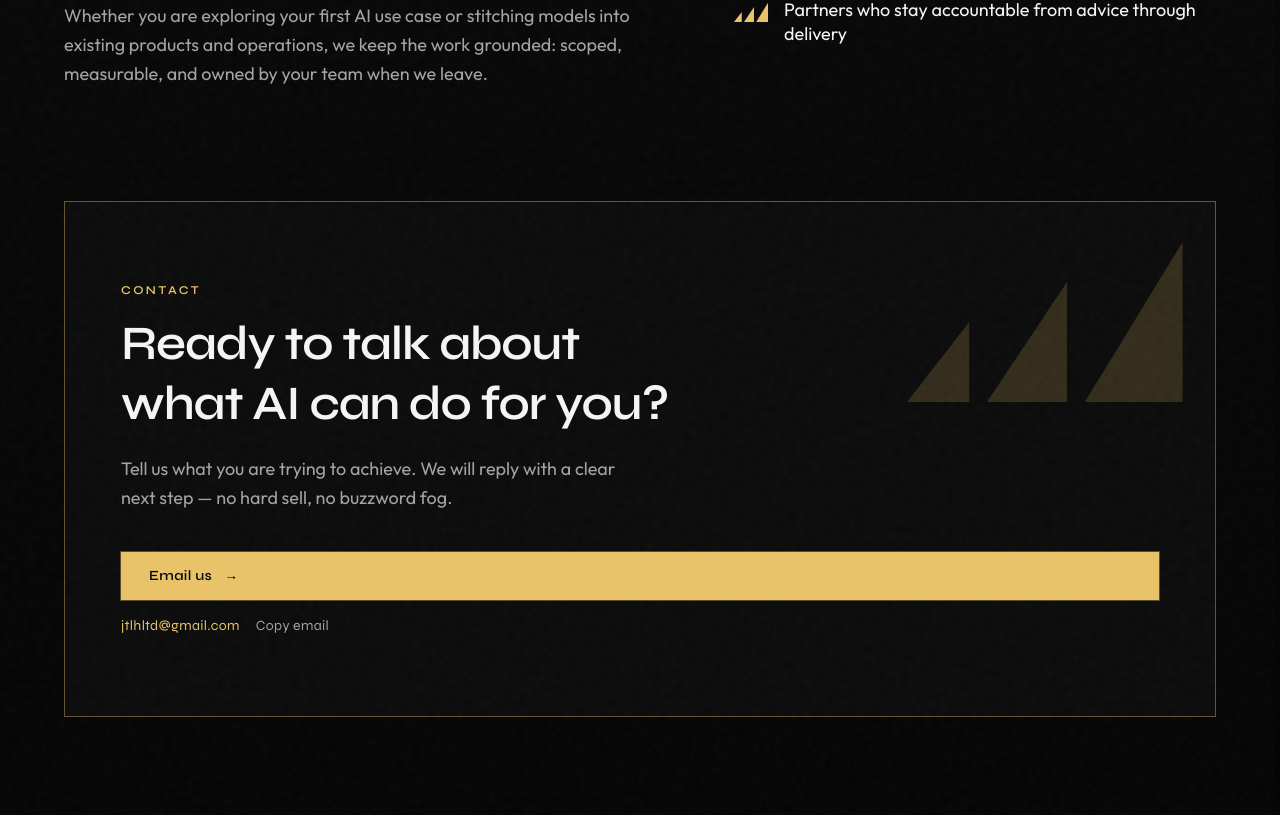
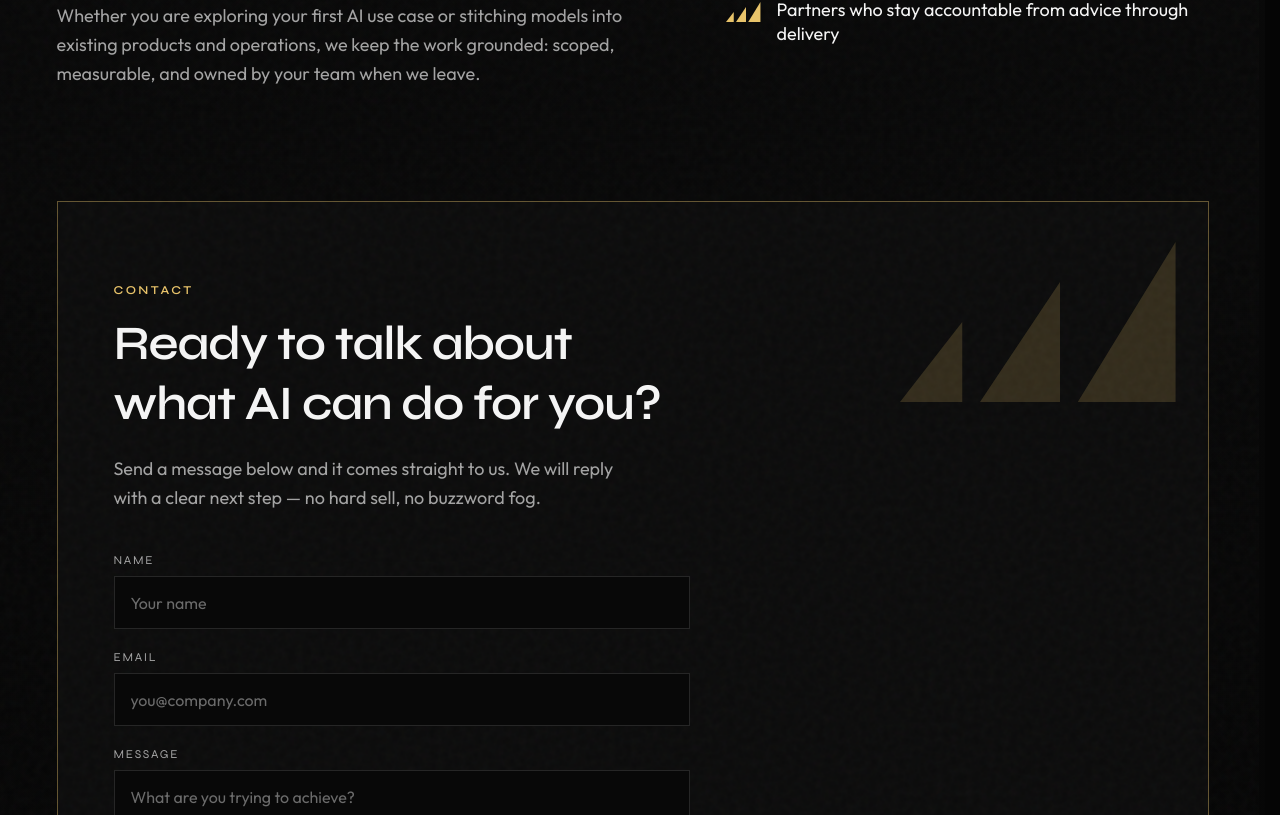
Before and after one commit to jtlhltd/jtlh-ltd, a Next.js app: page / in a window 1280 px wide. Shown: the part 1985-2800 px from the top of the page. Built offline with nearby package versions, Linux system fonts and the light colour scheme.

Commit message:
feat: in-page contact form via Resend and fix horizontal shift
Replace mailto CTAs with a contact form API, move off static export to a Node web service, and stop page jitter from overflow and skew animations.

Co-authored-by: Cursor <cursoragent@cursor.com>

```diff
--- a/package.json
+++ b/package.json
@@ -11,7 +11,8 @@
   "dependencies": {
     "next": "16.2.11",
     "react": "19.2.4",
-    "react-dom": "19.2.4"
+    "react-dom": "19.2.4",
+    "resend": "^6.18.0"
   },
   "devDependencies": {
     "@tailwindcss/postcss": "^4",
--- /dev/null
+++ b/src/app/api/contact/route.ts
@@ -0,0 +1,98 @@
+import { Resend } from "resend";
+import { NextResponse } from "next/server";
+
+export const runtime = "nodejs";
+
+const TO_EMAIL = process.env.CONTACT_TO_EMAIL ?? "jtlhltd@gmail.com";
+const FROM_EMAIL =
+  process.env.CONTACT_FROM_EMAIL ?? "JTLH LTD <onboarding@resend.dev>";
+
+type ContactBody = {
+  name?: string;
+  email?: string;
+  message?: string;
+  company?: string;
+};
+
+function isValidEmail(value: string) {
+  return /^[^\s@]+@[^\s@]+\.[^\s@]+$/.test(value);
+}
+
+export async function POST(request: Request) {
+  let body: ContactBody;
+
+  try {
+    body = (await request.json()) as ContactBody;
+  } catch {
+    return NextResponse.json({ error: "Invalid request." }, { status: 400 });
+  }
+
+  // Honeypot — bots fill this; humans never see it
+  if (body.company && body.company.trim().length > 0) {
+    return NextResponse.json({ ok: true });
+  }
+
+  const name = body.name?.trim() ?? "";
+  const email = body.email?.trim() ?? "";
+  const message = body.message?.trim() ?? "";
+
+  if (name.length < 2 || name.length > 100) {
+    return NextResponse.json({ error: "Please enter your name." }, { status: 400 });
+  }
+
+  if (!isValidEmail(email) || email.length > 200) {
+    return NextResponse.json(
+      { error: "Please enter a valid email address." },
+      { status: 400 },
+    );
+  }
+
+  if (message.length < 10 || message.length > 5000) {
+    return NextResponse.json(
+      { error: "Please enter a message (at least 10 characters)." },
+      { status: 400 },
+    );
+  }
+
+  const apiKey = process.env.RESEND_API_KEY;
+  if (!apiKey) {
+    console.error("RESEND_API_KEY is not configured");
+    return NextResponse.json(
+      { error: "Contact form is temporarily unavailable." },
+      { status: 503 },
+    );
+  }
+
+  const resend = new Resend(apiKey);
+
+  try {
+    const { error } = await resend.emails.send({
+      from: FROM_EMAIL,
+      to: [TO_EMAIL],
+      replyTo: email,
+      subject: `Website enquiry from ${name}`,
+      text: [
+        `Name: ${name}`,
+        `Email: ${email}`,
+        "",
+        message,
+      ].join("\n"),
+    });
+
+    if (error) {
+      console.error("Resend error:", error);
+      return NextResponse.json(
+        { error: "Could not send your message. Please try again." },
+        { status: 502 },
+      );
+    }
+
+    return NextResponse.json({ ok: true });
+  } catch (err) {
+    console.error("Contact send failed:", err);
+    return NextResponse.json(
+      { error: "Could not send your message. Please try again." },
+      { status: 502 },
+    );
+  }
+}
--- a/src/app/globals.css
+++ b/src/app/globals.css
@@ -31,12 +31,15 @@
 
 html {
   scroll-behavior: smooth;
+  overflow-x: clip;
+  scrollbar-gutter: stable;
 }
 
 body {
   background: var(--background);
   color: var(--foreground);
   font-family: var(--font-body), system-ui, sans-serif;
+  overflow-x: clip;
 }
 
 ::selection {
@@ -58,11 +61,11 @@ body {
 @keyframes mark-rise {
   from {
     opacity: 0;
-    transform: translateY(10px) skewX(-4deg);
+    transform: translateY(10px);
   }
   to {
     opacity: 1;
-    transform: translateY(0) skewX(0);
+    transform: translateY(0);
   }
 }
 
@@ -123,7 +126,6 @@ body {
     rgba(232, 195, 106, 0.25) 80%,
     transparent
   );
-  transform: skewX(-12deg);
 }
 
 .btn-gold {
@@ -141,3 +143,24 @@ body {
   transform: translateY(-2px);
   box-shadow: 0 8px 24px rgba(232, 195, 106, 0.22);
 }
+
+.field {
+  width: 100%;
+  border: 1px solid var(--line);
+  background: #080808;
+  color: var(--foreground);
+  padding: 0.85rem 1rem;
+  font-size: 1rem;
+  line-height: 1.5;
+  outline: none;
+  transition: border-color 0.2s ease, box-shadow 0.2s ease;
+}
+
+.field::placeholder {
+  color: #6b6b6b;
+}
+
+.field:focus {
+  border-color: rgba(232, 195, 106, 0.55);
+  box-shadow: 0 0 0 3px rgba(232, 195, 106, 0.12);
+}
--- a/src/app/page.tsx
+++ b/src/app/page.tsx
@@ -1,5 +1,7 @@
-import { ContactActions, EMAIL, GMAIL } from "@/components/ContactActions";
+import { ContactForm } from "@/components/ContactForm";
 import { Logo, LogoMark } from "@/components/Logo";
+
+const EMAIL = "jtlhltd@gmail.com";
 
 const services = [
   {
@@ -24,7 +26,7 @@ const outcomes = [
 
 export default function Home() {
   return (
-    <div className="bg-atmosphere relative min-h-full overflow-x-hidden bg-noise">
+    <div className="bg-atmosphere relative min-h-full overflow-x-clip bg-noise">
       <header className="absolute inset-x-0 top-0 z-20">
         <div className="mx-auto flex max-w-6xl items-center justify-between px-6 py-6 sm:px-8">
           <a href="#top" className="text-lg text-foreground transition-opacity hover:opacity-80 sm:text-xl">
@@ -40,12 +42,12 @@ export default function Home() {
       </header>
 
       <main id="top">
-        <section className="relative flex min-h-[100svh] flex-col justify-end px-6 pb-16 pt-28 sm:px-8 sm:pb-24">
+        <section className="relative flex min-h-[100svh] flex-col justify-end overflow-hidden px-6 pb-16 pt-28 sm:px-8 sm:pb-24">
           <div
-            className="pointer-events-none absolute inset-0 opacity-[0.12]"
+            className="pointer-events-none absolute inset-0 overflow-hidden opacity-[0.12]"
             aria-hidden="true"
           >
-            <LogoMark className="absolute -right-[8%] top-[18%] h-[55vh] w-auto sm:h-[62vh]" />
+            <LogoMark className="absolute right-0 top-[18%] h-[50vh] w-auto translate-x-1/4 sm:h-[58vh]" />
           </div>
 
           <div className="relative z-10 mx-auto w-full max-w-6xl">
@@ -126,7 +128,7 @@ export default function Home() {
           </div>
         </section>
 
-        <section className="relative px-6 py-20 sm:px-8 sm:py-28">
+        <section className="relative overflow-x-clip px-6 py-20 sm:px-8 sm:py-28">
           <div className="absolute inset-x-0 top-0 h-px bg-line" />
           <div className="mx-auto grid max-w-6xl gap-12 lg:grid-cols-[1.1fr_0.9fr] lg:gap-20">
             <div>
@@ -155,7 +157,7 @@ export default function Home() {
           </div>
         </section>
 
-        <section id="contact" className="scroll-mt-8 px-6 pb-24 sm:px-8 sm:pb-32">
+        <section id="contact" className="scroll-mt-8 overflow-x-clip px-6 pb-24 sm:px-8 sm:pb-32">
           <div className="mx-auto max-w-6xl overflow-hidden border border-accent/40 bg-surface px-8 py-14 sm:px-14 sm:py-20">
             <div className="relative z-10">
               <LogoMark className="pointer-events-none absolute -right-6 -top-10 h-28 w-auto opacity-[0.18] sm:h-40" />
@@ -166,10 +168,10 @@ export default function Home() {
                 Ready to talk about what AI can do for you?
               </h2>
               <p className="mt-5 max-w-lg text-base leading-relaxed text-muted sm:text-lg">
-                Tell us what you are trying to achieve. We will reply with a
-                clear next step — no hard sell, no buzzword fog.
+                Send a message below and it comes straight to us. We will reply
+                with a clear next step — no hard sell, no buzzword fog.
               </p>
-              <ContactActions className="mt-10" />
+              <ContactForm />
             </div>
           </div>
         </section>
@@ -182,12 +184,7 @@ export default function Home() {
             <p className="mt-3">AI consultation &amp; integration.</p>
           </div>
           <div className="flex flex-col gap-1 text-sm text-muted sm:items-end">
-            <a
-              href={GMAIL}
-              target="_blank"
-              rel="noopener noreferrer"
-              className="transition-colors hover:text-accent"
-            >
+            <a href={`mailto:${EMAIL}`} className="transition-colors hover:text-accent">
               {EMAIL}
             </a>
             <p>© {new Date().getFullYear()} JTLH LTD</p>
--- a/src/components/ContactActions.tsx
+++ /dev/null
@@ -1,58 +0,0 @@
-"use client";
-
-import { useState } from "react";
-
-const EMAIL = "jtlhltd@gmail.com";
-const SUBJECT = "Enquiry via JTLH LTD website";
-const GMAIL = `https://mail.google.com/mail/?view=cm&fs=1&to=${encodeURIComponent(EMAIL)}&su=${encodeURIComponent(SUBJECT)}`;
-const MAILTO = `mailto:${EMAIL}?subject=${encodeURIComponent(SUBJECT)}`;
-
-type ContactActionsProps = {
-  className?: string;
-};
-
-export function ContactActions({ className = "" }: ContactActionsProps) {
-  const [copied, setCopied] = useState(false);
-
-  async function copyEmail() {
-    try {
-      await navigator.clipboard.writeText(EMAIL);
-      setCopied(true);
-      window.setTimeout(() => setCopied(false), 2000);
-    } catch {
-      window.prompt("Copy email address:", EMAIL);
-    }
-  }
-
-  return (
-    <div className={`flex flex-col gap-4 ${className}`}>
-      <a
-        href={GMAIL}
-        target="_blank"
-        rel="noopener noreferrer"
-        className="btn-gold inline-flex items-center justify-center gap-3 px-7 py-3.5 font-display text-sm font-semibold tracking-wide sm:justify-start"
-      >
-        Email us
-        <span aria-hidden="true">→</span>
-      </a>
-
-      <div className="flex flex-wrap items-center gap-x-4 gap-y-2 text-sm">
-        <a
-          href={MAILTO}
-          className="font-display tracking-wide text-accent transition-colors hover:text-[#e8c36a]"
-        >
-          {EMAIL}
-        </a>
-        <button
-          type="button"
-          onClick={copyEmail}
-          className="font-display cursor-pointer tracking-wide text-muted underline-offset-4 transition-colors hover:text-foreground hover:underline"
-        >
-          {copied ? "Copied" : "Copy email"}
-        </button>
-      </div>
-    </div>
-  );
-}
-
-export { EMAIL, GMAIL, MAILTO, SUBJECT };
--- /dev/null
+++ b/src/components/ContactForm.tsx
@@ -0,0 +1,138 @@
+"use client";
+
+import { FormEvent, useState } from "react";
+
+type Status = "idle" | "sending" | "sent" | "error";
+
+export function ContactForm() {
+  const [status, setStatus] = useState<Status>("idle");
+  const [error, setError] = useState("");
+
+  async function onSubmit(event: FormEvent<HTMLFormElement>) {
+    event.preventDefault();
+    setStatus("sending");
+    setError("");
+
+    const form = event.currentTarget;
+    const data = new FormData(form);
+
+    try {
+      const response = await fetch("/api/contact", {
+        method: "POST",
+        headers: { "Content-Type": "application/json" },
+        body: JSON.stringify({
+          name: data.get("name"),
+          email: data.get("email"),
+          message: data.get("message"),
+          company: data.get("company"),
+        }),
+      });
+
+      const payload = (await response.json()) as { ok?: boolean; error?: string };
+
+      if (!response.ok) {
+        setStatus("error");
+        setError(payload.error ?? "Something went wrong. Please try again.");
+        return;
+      }
+
+      setStatus("sent");
+      form.reset();
+    } catch {
+      setStatus("error");
+      setError("Could not reach the server. Please try again.");
+    }
+  }
+
+  if (status === "sent") {
+    return (
+      <div className="mt-10 border border-accent/40 bg-background/40 px-6 py-8">
+        <p className="font-display text-lg font-semibold text-accent">Message sent</p>
+        <p className="mt-2 text-muted">
+          Thanks — we will get back to you shortly.
+        </p>
+        <button
+          type="button"
+          className="mt-6 font-display text-sm tracking-wide text-foreground underline-offset-4 hover:underline"
+          onClick={() => setStatus("idle")}
+        >
+          Send another message
+        </button>
+      </div>
+    );
+  }
+
+  return (
+    <form onSubmit={onSubmit} className="mt-10 grid max-w-xl gap-5" noValidate>
+      {/* Honeypot */}
+      <div className="absolute -left-[9999px] h-0 w-0 overflow-hidden" aria-hidden="true">
+        <label htmlFor="company">Company</label>
+        <input id="company" name="company" type="text" tabIndex={-1} autoComplete="off" />
+      </div>
+
+      <div className="grid gap-2">
+        <label htmlFor="name" className="font-display text-xs tracking-[0.14em] text-muted uppercase">
+          Name
+        </label>
+        <input
+          id="name"
+          name="name"
+          type="text"
+          required
+          minLength={2}
+          maxLength={100}
+          autoComplete="name"
+          className="field"
+          placeholder="Your name"
+        />
+      </div>
+
+      <div className="grid gap-2">
+        <label htmlFor="email" className="font-display text-xs tracking-[0.14em] text-muted uppercase">
+          Email
+        </label>
+        <input
+          id="email"
+          name="email"
+          type="email"
+          required
+          maxLength={200}
+          autoComplete="email"
+          className="field"
+          placeholder="you@company.com"
+        />
+      </div>
+
+      <div className="grid gap-2">
+        <label htmlFor="message" className="font-display text-xs tracking-[0.14em] text-muted uppercase">
+          Message
+        </label>
+        <textarea
+          id="message"
+          name="message"
+          required
+          minLength={10}
+          maxLength={5000}
+          rows={5}
+          className="field resize-y"
+          placeholder="What are you trying to achieve?"
+        />
+      </div>
+
+      {error ? (
+        <p className="text-sm text-red-300" role="alert">
+          {error}
+        </p>
+      ) : null}
+
+      <button
+        type="submit"
+        disabled={status === "sending"}
+        className="btn-gold inline-flex w-fit items-center gap-3 px-7 py-3.5 font-display text-sm font-semibold tracking-wide disabled:cursor-not-allowed disabled:opacity-70"
+      >
+        {status === "sending" ? "Sending…" : "Send message"}
+        <span aria-hidden="true">→</span>
+      </button>
+    </form>
+  );
+}
```
Also changed, not shown: next.config.ts (+1 -6 lines), render.yaml (+15 -14 lines), .cursor/hooks/state/continual-learning.json (added), 2 other files (tests, documents, lock files or other folders).
